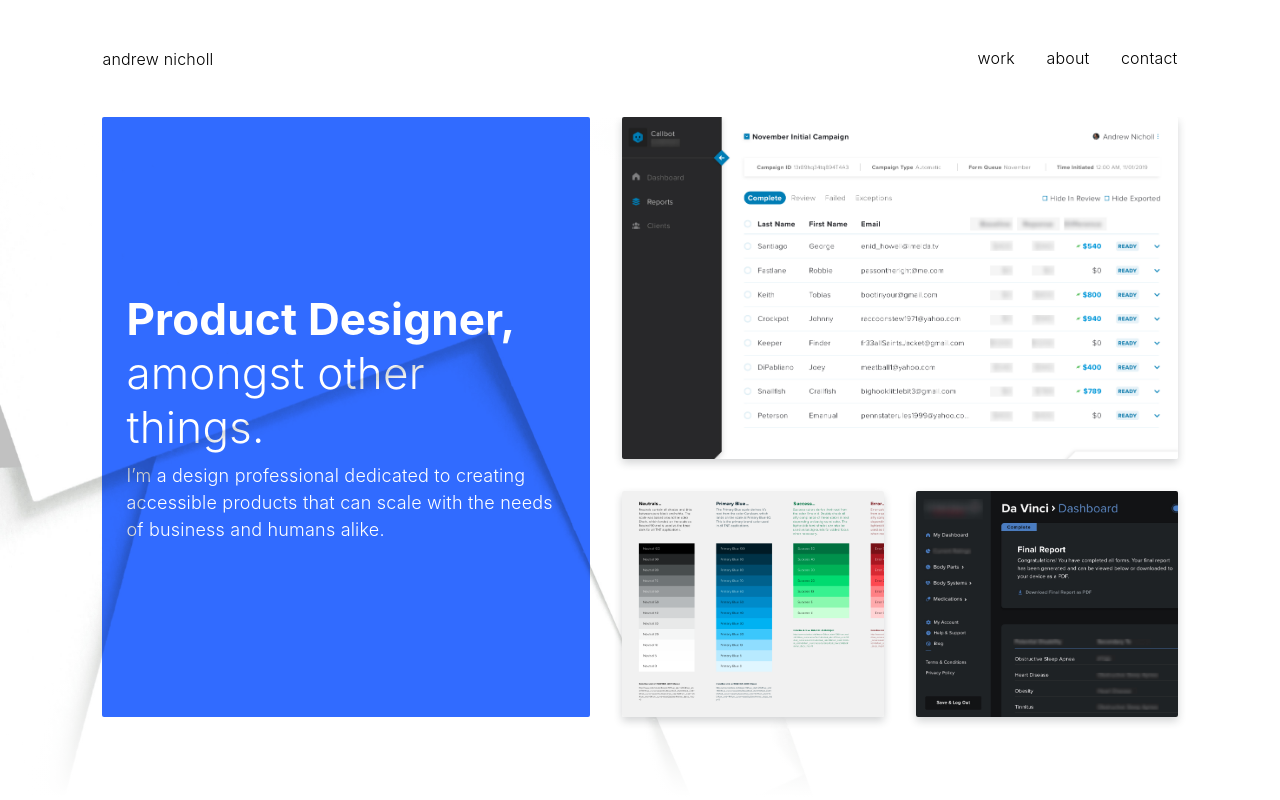
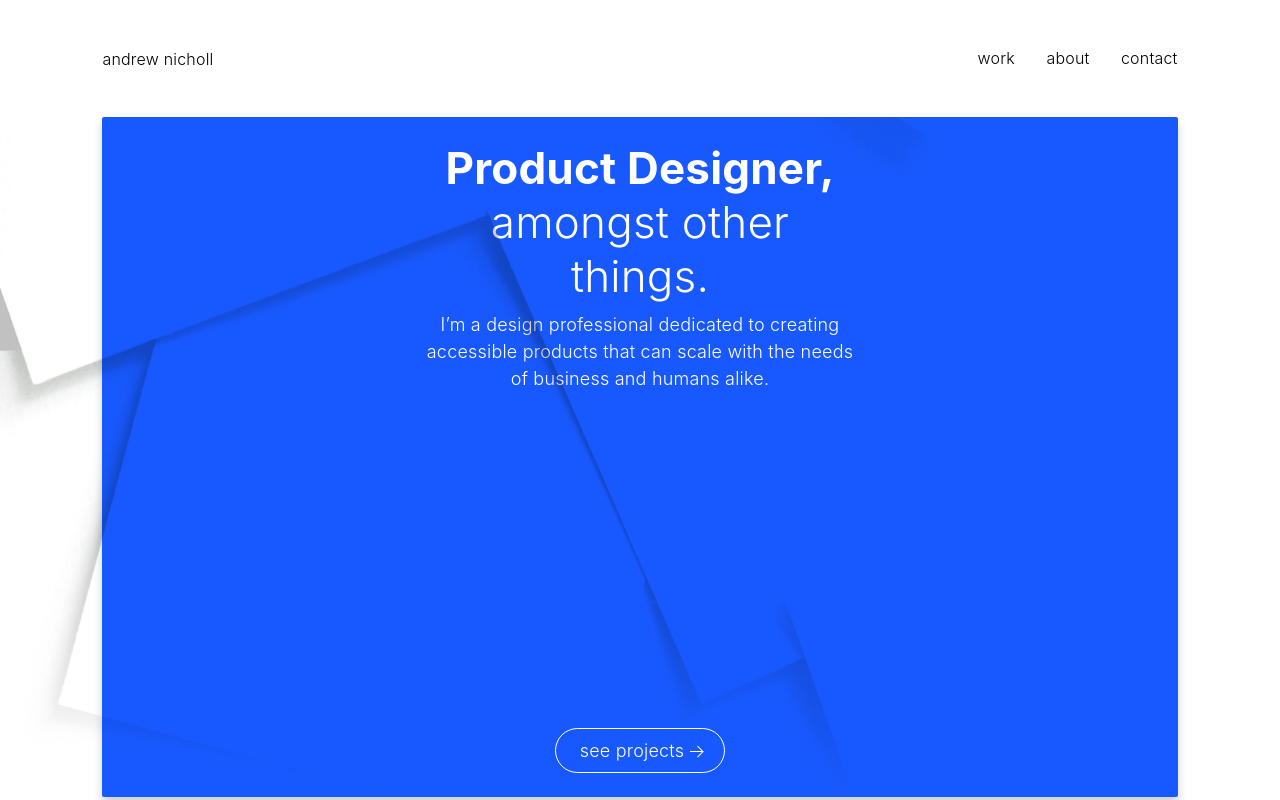
Before and after one commit to andrewnicholl/portfolio, a React (Create React App) app: page / in a window 1280 px wide. Built offline with nearby package versions, Linux system fonts and the light colour scheme; a web font is replaced by a local one.

Commit message:
Separate projects from home screen

```diff
--- a/src/App.js
+++ b/src/App.js
@@ -1,5 +1,6 @@
 import React from "react";
 import { BrowserRouter, Route, Link } from "react-router-dom";
+import Home from "./components/Home.js";
 import Projects from "./components/Projects.js";
 import Contact from "./components/Contact.js";
 import About from "./components/About.js";
@@ -13,35 +14,35 @@ function App() {
       <div className="app">
         <div className="navigation">
           {/* <img src={logo} className="logo" alt="Logo Image" /> */}
-          <Link to="/" className="navigation__home">
+          <Link to="/" className="navigation__name">
             andrew nicholl
-            <div className="navigation__home_hidden">
+            <div className="navigation__home">
               <p>back to home</p>
             </div>
           </Link>
 
           <button className="navigation__hamburger">
-            <div className="navigation__hamburger_lines navigation__hamburger_lines_1"></div>
-            <div className="navigation__hamburger_lines navigation__hamburger_lines_2"></div>
+            <div className="navigation__lines navigation__lines--margin"></div>
+            <div className="navigation__lines navigation__lines"></div>
           </button>
 
           <div className="navigation__links">
-            <Link to="/" className="navigation__links_item">
+            <Link to="/projects" className="navigation__item">
               work
-              <div className="navigation__links_item_underline"></div>
+              <div className="navigation__underline"></div>
             </Link>
-            <Link to="/about" className="navigation__links_item">
+            <Link to="/about" className="navigation__item">
               about
-              <div className="navigation__links_item_underline"></div>
+              <div className="navigation__underline"></div>
             </Link>
-            <Link to="/contact" className="navigation__links_item">
+            <Link to="/contact" className="navigation__item">
               contact
-              <div className="navigation__links_item_underline"></div>
+              <div className="navigation__underline"></div>
             </Link>
           </div>
         </div>
-
-        <Route exact path="/" component={Projects} />
+        <Route exact path="/" component={Home} />
+        <Route path="/projects" component={Projects} />
         <Route path="/about" component={About} />
         <Route path="/contact" component={Contact} />
       </div>
--- a/src/App.scss
+++ b/src/App.scss
@@ -1,4 +1,11 @@
 .app {
+  background-image:
+    linear-gradient(to bottom, rgba(white, 1), rgba(white, 0), rgba(white, 0), rgba(white, 1)),
+    url("./assets/img/landing-bg.jpg");
+  background-repeat: no-repeat;
+  background-size: cover;
+  background-attachment: fixed;
+  height: 100%;
 }
 
 .logo {
--- /dev/null
+++ b/src/components/Home.js
@@ -0,0 +1,31 @@
+import React from "react";
+import { Link } from "react-router-dom";
+import "../App.scss";
+import "../scss/components/_home.scss";
+
+function Home(props) {
+  return (
+    <div className="hero-container">
+      <div className="hero">
+        <div className="hero__text">
+          <h1 className="hero__title">Product Designer,</h1>
+          <p className="hero__subtitle">amongst other things.</p>
+          <p className="paragraph">
+            I’m a design professional dedicated to creating accessible products
+            that can scale with the needs of business and humans alike.
+          </p>
+        </div>
+        <Link to="/projects" className="hero__link">
+          <p className="paragraph">see projects</p>
+          <div className="hero__arrow">
+            <div className="hero__line1"></div>
+            <div className="hero__line2"></div>
+            <div className="hero__line3"></div>
+          </div>
+        </Link>
+      </div>
+    </div>
+  );
+}
+
+export default Home;
--- a/src/components/Projects.js
+++ b/src/components/Projects.js
@@ -1,37 +1,43 @@
 import React from "react";
-import Thumbs from "./Thumbs.js";
+import Thumbnail from "./Thumbnail.js"; // Import the Thumbnail component
+import tntColor from "../assets/img/tnt-ds-colors.png";
+import callbotThumb from "../assets/img/callbot-thumb.jpg";
+import davinciThumb from "../assets/img/davinci-thumb.jpg";
 import "../App.scss";
 import "../scss/components/_projects.scss";
 
-function Projects(props) {
+function Thumbs(props) {
   return (
     <div className="projects-container">
-      <div className="hero">
-        <div className="hero__text">
-          {/* <div className="hero__text_title"> */}
-            <h1 className="hero__text_title">Product Designer,</h1>
-            <p className="hero__text_subtitle">amongst other things.</p>
-          {/* </div> */}
-          <p className="paragraph">
-            I’m a design professional dedicated to creating accessible products
-            that can scale with the needs of business and humans alike.
-          </p>
+      {/* <div className="thumbs"> */}
+        <div className="main">
+          <Thumbnail
+            link="/callbot"
+            image={callbotThumb}
+            title="Callbot"
+            category="Data Visualization"
+          />
         </div>
-        <button className="hero__link">
-          <p className="paragraph">see projects
-          </p>
-          <div className="hero__link_arrow">
-            <div className="hero__link_arrow_line1"></div>
-            <div className="hero__link_arrow_line2"></div>
-            <div className="hero__link_arrow_line3"></div>
-          </div>
-        </button>
-      </div>
-
-      {/* { this.state.show ? <Thumbs/> : null } */}
-      <Thumbs />
+        <div className="second">
+          <Thumbnail
+            link="/tnt-design-system"
+            image={tntColor}
+            title="TNT Design System"
+            category="Design Infrastructure"
+          />
+        </div>
+        <div className="third">
+          <Thumbnail
+            link="/da-vinci"
+            image={davinciThumb}
+            title="Da Vinci"
+            category="Web Application"
+          />
+        </div>
+      {/* </div> */}
     </div>
   );
 }
+console.log("projects" + tntColor);
 
-export default Projects;
+export default Thumbs;
--- a/src/components/Thumbs.js
+++ /dev/null
@@ -1,41 +0,0 @@
-import React from "react";
-import Thumbnail from "../components/Thumbnail.js"; // Import the Thumbnail component
-import tntColor from "../assets/img/tnt-ds-colors.png";
-import callbotThumb from "../assets/img/callbot-thumb.jpg";
-import davinciThumb from "../assets/img/davinci-thumb.jpg";
-import "../App.scss";
-import "../scss/components/_thumbs.scss";
-
-function Thumbs(props) {
-  return (
-    <div className="thumbs">
-      <div className="thumbs__main">
-        <Thumbnail
-          link="/callbot"
-          image={callbotThumb}
-          title="Callbot"
-          category="Data Visualization"
-        />
-      </div>
-      <div className="thumbs__second">
-        <Thumbnail
-          link="/tnt-design-system"
-          image={tntColor}
-          title="TNT Design System"
-          category="Design Infrastructure"
-        />
-      </div>
-      <div className="thumbs__third">
-        <Thumbnail
-          link="/da-vinci"
-          image={davinciThumb}
-          title="Da Vinci"
-          category="Web Application"
-        />
-      </div>
-    </div>
-  );
-}
-console.log("projects" + tntColor);
-
-export default Thumbs;
--- /dev/null
+++ b/src/scss/components/_home.scss
@@ -0,0 +1,134 @@
+@import '../../scss/abstracts/variables';
+@import '../../scss/base/animations';
+.hero-container {
+    // background-image:
+    //     linear-gradient(to bottom, rgba(white, 1), rgba(white, 0), rgba(white, 0), rgba(white, 1)),
+    //     url("../../assets/img/landing-bg.jpg");
+    // background-repeat: no-repeat;
+    // background-size: cover;
+    color: white;
+    display: grid;
+    gap: 3.2rem;
+    grid-template-areas:
+        "hero";
+    grid-template-columns: 1;
+    padding: 0 5% 5%;
+    height: 85vh;
+
+
+    @media screen and (min-width: $large) and (orientation: landscape) {
+        gap: 3.2rem;
+        padding: 0 8%;
+        width: 100%;
+    }
+}
+
+.hero {
+    align-items: center;
+    backface-visibility: hidden;
+    background: darken($color-primary, 5%);
+    border-radius: .2rem;
+    box-shadow: 0px 6px 8px rgba(37, 40, 47, 0.22);
+    display: flex;
+    flex-direction: column;
+    grid-area: hero;
+    height: calc(97vh - 8.4rem);
+    justify-content: space-between;
+    mix-blend-mode: multiply;
+    padding: 34% 5%;
+    text-align: center;
+    transition: all 275ms ease-out;
+
+    @media screen and (min-width: $small) {
+        padding: 26% 0;
+    }
+
+    @media screen and (min-width: $medium) {
+        padding: 20% 0;
+    }
+
+    @media screen and (min-width: $large) {
+        height: calc(97vh - 10.8rem);
+    }
+
+    @media screen and (min-width: $large) and (orientation: landscape) {
+
+        height: 85vh;
+        padding: 2.4rem 2.4rem;
+    }
+
+    &:hover {
+        background: darken($color-primary, 5%);
+        box-shadow: 0px 6px 8px rgba(37, 40, 47, 0.22);
+        transform: translateY(-2px);
+    }
+
+    &__text {
+        @media screen and (min-width: $small) {
+            width: 44rem;
+        }
+
+    }
+
+    &__title {
+        font-size: 2.8rem;
+
+        @media screen and (min-width: $small) {
+            font-size: 4.4rem;
+        }
+    }
+
+    &__subtitle {
+        font-size: 2.8rem;
+        margin-bottom: .8rem;
+
+        @media screen and (min-width: $small) {
+            font-size: 4.4rem;
+        }
+
+        @media screen and (min-width: $xx-large) {
+            font-size: 4.4rem;
+        }
+    }
+
+    &__link {
+        align-items: center;
+        background-color: transparent;
+        border: none;
+        color: white;
+        display: flex;
+        font-weight: 300;
+        justify-content: center;
+        border: solid 1px white;
+        padding: 0.8rem 2.4rem;
+        border-radius: 10rem;
+    }
+
+    &__arrow {
+        margin-left: 0.4rem;
+        padding-top: 0.4rem;
+        animation: squishSquash 2s ease-in-out infinite;
+        width: 1.2rem;
+
+    }
+
+    &__line1 {
+        background-color: white;
+        height: 0.1rem;
+        width: 1.2rem;
+    }
+
+    &__line2 {
+        background-color: white;
+        height: 0.1rem;
+        transform: rotate(45deg) translate(0.2rem, -0.7rem);
+        width: .8rem;
+    }
+
+    &__line3 {
+        height: 0.1rem;
+        width: .8rem;
+        background-color: white;
+        transform: rotate(-45deg) translate(0.4rem, 0.5rem);
+    }
+}
--- a/src/scss/components/_projects.scss
+++ b/src/scss/components/_projects.scss
@@ -1,149 +1,46 @@
 @import '../../scss/abstracts/variables';
-@import '../../scss/base/animations';
+
 
 .projects-container {
-    background-image:
-        linear-gradient(to bottom, rgba(white, 1), rgba(white, 0), rgba(white, 0), rgba(white, 1)),
-        url("../../assets/img/landing-bg.jpg");
-    background-repeat: no-repeat;
-    background-size: cover;
+    // background-image:
+    //     linear-gradient(to bottom, rgba(white, 1), rgba(white, 0), rgba(white, 0), rgba(white, 1)),
+    //     url("../../assets/img/landing-bg.jpg");
+    // background-repeat: no-repeat;
+    // background-size: cover;
     color: white;
     display: grid;
     gap: 3.2rem;
+    grid-area: work;
     grid-template-areas:
-        "hero"
-        "work"
-        "work"
-        "work";
-    grid-template-columns: 1;
-    grid-template-rows: 2fr repeat(3, 1fr);
+        "main"
+        "second"
+        "third";
+    grid-template-columns: 1fr;
+    grid-template-rows: repeat(3, 1fr);
+    min-height: 100vh;
     padding: 0 5% 5%;
 
     @media screen and (min-width: $large) and (orientation: landscape) {
-        gap: 3.2rem;
-        grid-template-areas:
-            "hero work";
-        grid-template-columns: 1.45fr 2fr;
-        grid-template-rows: 1fr;
-        height: 85vh;
         padding: 0 8%;
         width: 100%;
+        grid-template-areas:
+            "main main"
+            "second third";
+        grid-template-columns: 1fr 1fr;
+        grid-template-rows: 1fr 1fr;
+        height: 75vh;
     }
 }
 
-.hero {
-    align-items: center;
-    backface-visibility: hidden;
-    background: darken($color-primary, 5%);
-    border-radius: .2rem;
-    box-shadow: 0px 6px 8px rgba(37, 40, 47, 0.22);
-    display: flex;
-    flex-direction: column;
-    grid-area: hero;
-    height: calc(97vh - 8.4rem);
-    justify-content: space-between;
-    mix-blend-mode: multiply;
-    padding: 34% 5%;
-    text-align: center;
-    transition: all 275ms ease-out;
+.main {
+    grid-area: main;
+    height: 85vh;
+}
 
-    @media screen and (min-width: $small) {
-        padding: 26% 0;
-    }
+.second {
+    grid-area: second;
+}
 
-    @media screen and (min-width: $medium) {
-        padding: 20% 0;
-    }
-
-    @media screen and (min-width: $large) {
-        height: calc(97vh - 10.8rem);
-    }
-
-    @media screen and (min-width: $large) and (orientation: landscape) {
-        align-items: flex-start;
-        background: $color-primary;
-        box-shadow: none;
-        height: 75vh;
-        justify-content: center;
-        padding: 2.4rem 2.4rem;
-        text-align: left;
-    }
-
-    &:hover {
-        background: darken($color-primary, 5%);
-        box-shadow: 0px 6px 8px rgba(37, 40, 47, 0.22);
-        transform: translateY(-2px);
-    }
-
-    &__text {
-        @media screen and (min-width: $small) {
-            width: 44rem;
-        }
-
-        &_title {
-            font-size: 2.8rem;
-
-            @media screen and (min-width: $small) {
-                font-size: 4.4rem;
-            }
-        }
-
-        &_subtitle {
-            font-size: 2.8rem;
-            margin-bottom: .8rem;
-
-            @media screen and (min-width: $small) {
-                font-size: 4.4rem;
-            }
-
-            @media screen and (min-width: $xx-large) {
-                font-size: 4.4rem;
-            }
-        }
-    }
-
-
-    &__link {
-        align-items: center;
-        background-color: transparent;
-        border: none;
-        color: white;
-        display: flex;
-        font-weight: 300;
-        justify-content: center;
-        border: solid 1px white;
-        padding: 0.8rem 2.4rem;
-        border-radius: 10rem;
-
-        @media screen and (min-width: $large) and (orientation: landscape) {
-            display: none;
-        }
-
-        &_arrow {
-            margin-left: 0.4rem;
-            padding-top: 0.4rem;
-            animation: squishSquash 2s ease-in-out infinite;
-            width: 1.2rem;
-
-            &_line1 {
-                background-color: white;
-                height: 0.1rem;
-                width: 1.2rem;
-            }
-
-            &_line2 {
-                background-color: white;
-                height: 0.1rem;
-                transform: rotate(45deg) translate(0.2rem, -0.7rem);
-                width: .8rem;
-            }
-
-            &_line3 {
-                height: 0.1rem;
-                width: .8rem;
-                background-color: white;
-                transform: rotate(-45deg) translate(0.4rem, 0.5rem);
-            }
-        }
-    }
+.third {
+    grid-area: third;
 }
--- a/src/scss/components/_thumbs.scss
+++ /dev/null
@@ -1,34 +0,0 @@
-@import '../../scss/abstracts/variables';
-
-.thumbs {
-    display: grid;
-    gap: 3.2rem;
-    grid-area: work;
-    grid-template-areas:
-    "main"
-    "second"
-    "third";
-    grid-template-columns: 1fr;
-    grid-template-rows: repeat(3, 1fr);
-
-    @media screen and (min-width: $large) and (orientation: landscape) {
-        grid-template-areas:
-            "main main"
-            "second third";
-        grid-template-columns: 1fr 1fr;
-        grid-template-rows: 2fr 1.325fr;
-        height: 75vh;
-    }
-
-    &__main {
-        grid-area: main;
-    }
-
-    &__second {
-        grid-area: second;
-    }
-
-    &__third {
-        grid-area: third;
-    }
-}
```
Also changed, not shown: src/scss/components/_navigation.scss (+26 -23 lines), 1 other file (tests, documents, lock files or other folders).
